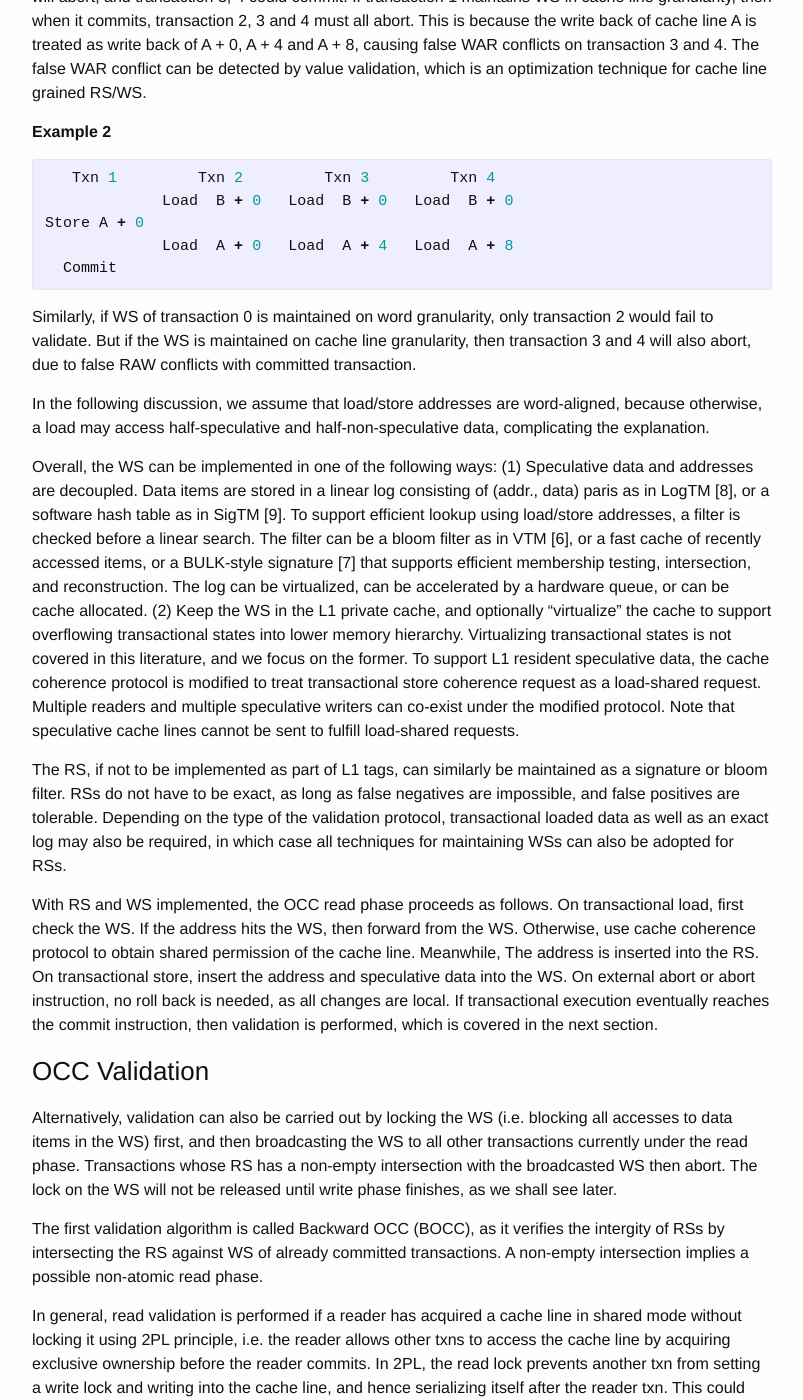
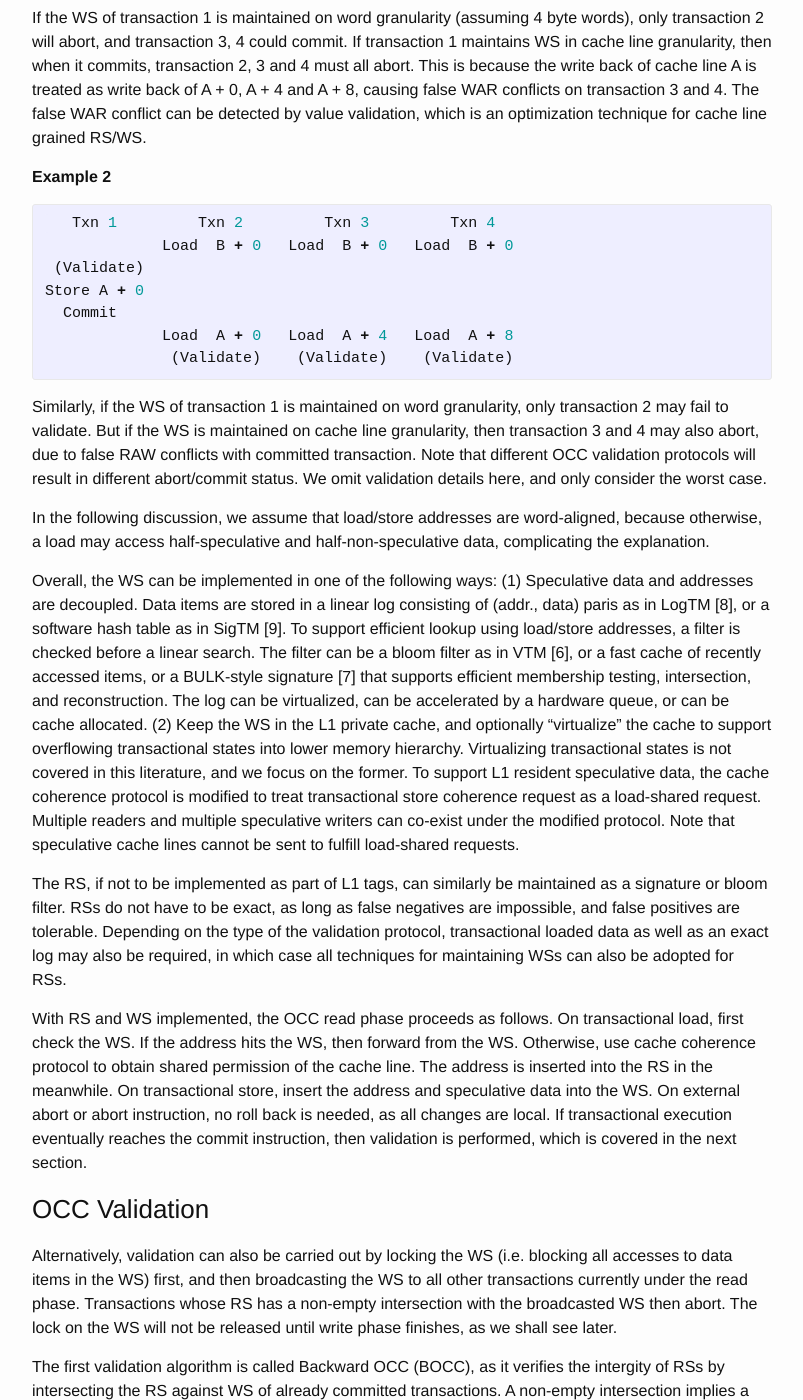
Before and after one commit to wangziqi2013/wangziqi2013.github.io, a Jekyll site: the page built from _posts/2018-03-18-HTM-Hardware-2PL-and-OCC.markdown, in a window 1280 px wide and 1400 px high, scrolled down 4727 px. Shown: the whole window, without its empty margins (238-1041 px from the left). Built offline with Jekyll 4.4.1, drawn with Linux system fonts in a browser that asks for light colours; some of the changed text lies outside the part shown.

Commit message:
Fix examples

```diff
--- a/_posts/2018-03-18-HTM-Hardware-2PL-and-OCC.markdown
+++ b/_posts/2018-03-18-HTM-Hardware-2PL-and-OCC.markdown
@@ -173,8 +173,10 @@ All loads and stores are from/to the global state.
 {% highlight C %}
    Txn 1         Txn 2         Txn 3         Txn 4
               Load  A + 0   Load  A + 4   Load  A + 8
+ (Validate)
 Store A + 0
   Commit
+               (Validate)    (Validate)    (Validate)
 {% endhighlight %}
 
 If the WS of transaction 1 is maintained on word granularity (assuming 4 byte words), only transaction 2 will abort, and
@@ -187,14 +189,17 @@ which is an optimization technique for cache line grained RS/WS.
 {% highlight C %}
    Txn 1         Txn 2         Txn 3         Txn 4
              Load  B + 0   Load  B + 0   Load  B + 0
+ (Validate)
 Store A + 0
+  Commit
              Load  A + 0   Load  A + 4   Load  A + 8
-  Commit
+              (Validate)    (Validate)    (Validate)
 {% endhighlight %}
 
-Similarly, if WS of transaction 0 is maintained on word granularity, only transaction 2 would fail to validate. But
-if the WS is maintained on cache line granularity, then transaction 3 and 4 will also abort, due to false
-RAW conflicts with committed transaction.
+Similarly, if the WS of transaction 1 is maintained on word granularity, only transaction 2 may fail to validate. But
+if the WS is maintained on cache line granularity, then transaction 3 and 4 may also abort, due to false
+RAW conflicts with committed transaction. Note that different OCC validation protocols will result in different
+abort/commit status. We omit validation details here, and only consider the worst case.
 
 In the following discussion, we assume that load/store addresses are word-aligned, because otherwise, a load may access half-speculative
 and half-non-speculative data, complicating the explanation.
@@ -216,7 +221,7 @@ required, in which case all techniques for maintaining WSs can also be adopted f
 
 With RS and WS implemented, the OCC read phase proceeds as follows. On transactional load, first check the WS. If
 the address hits the WS, then forward from the WS. Otherwise, use cache coherence protocol to obtain shared permission
-of the cache line. Meanwhile, The address is inserted into the RS. On transactional store, insert the address and
+of the cache line. The address is inserted into the RS in the meanwhile. On transactional store, insert the address and
 speculative data into the WS. On external abort or abort instruction, no roll back is needed, as all changes are
 local. If transactional execution eventually reaches the commit instruction, then validation is performed,
 which is covered in the next section.
```
